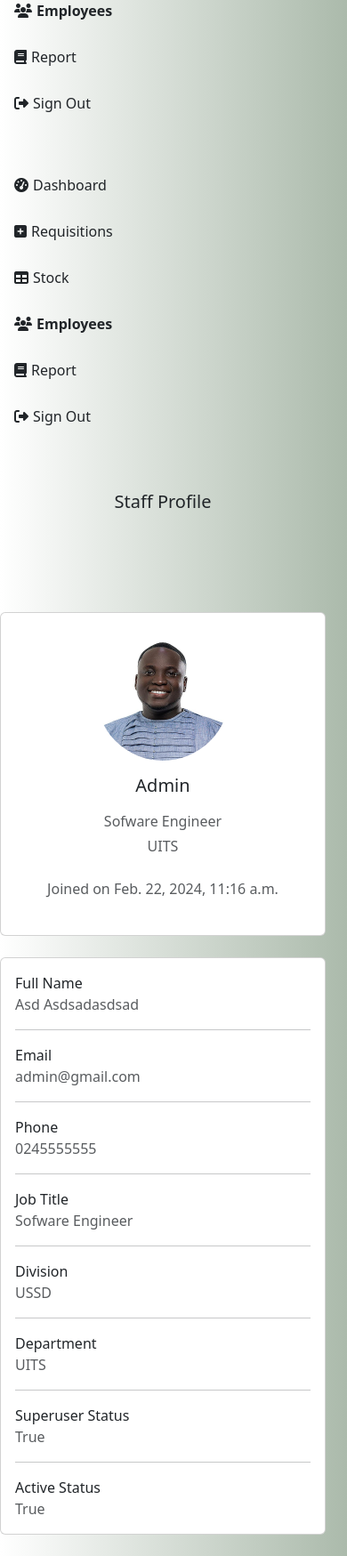
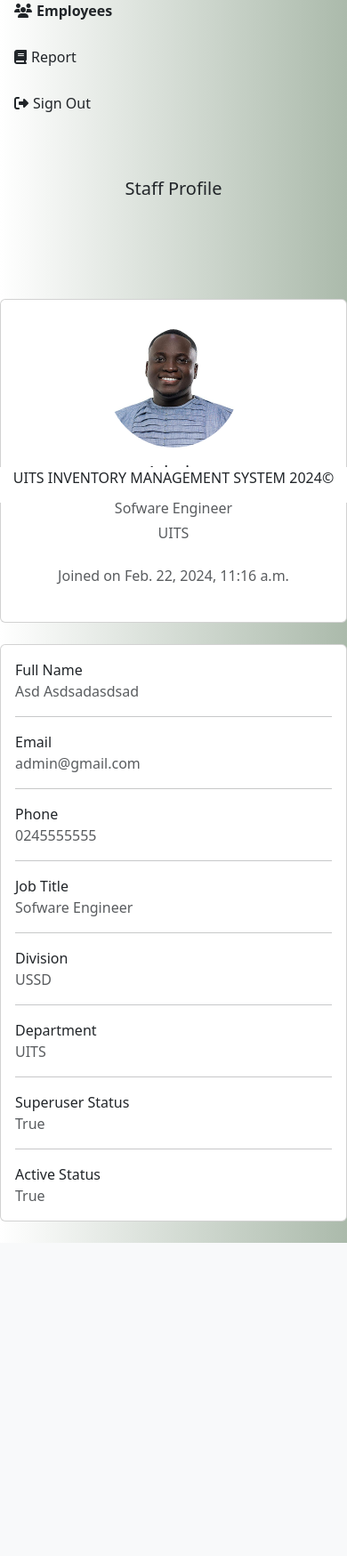
Before and after one commit to Magma4/ims-uits, a Django app: page /employees/detail/1/ in a window 390 px wide. Shown: the part 279-2028 px from the top of the page at 89% size. After the commit the page ends 1676 px from the top, so only its background shows below. Run offline with Django 5.2, Linux system fonts and the light colour scheme; a user stored in the database is signed in; data comes from the database, SQL or seed files in the repository; both versions use the stored data as it was after the commit; some libraries are stand-ins or nearby versions.

Commit message:
Project completed

```diff
--- a/ims/templates/dashboard/dashboard.html
+++ b/ims/templates/dashboard/dashboard.html
@@ -390,6 +390,20 @@ background: linear-gradient(to right, #ffffff, #abbaab); /* W3C, IE 10+/ Edge, F
                 {% endif %}
                 {% endblock %}
 
+                <div class="container-fluid" style="margin-bottom: 20rem;">
+                <div class="row">
+                    <div class="col-md-12">
+                        <footer class="fixed-bottom" style=" text-align: center; background: white">
+                            <p>UITS INVENTORY MANAGEMENT SYSTEM 2024&copy;</p>
+
+                        </footer>
+
+                    </div>
+
+                </div>
+
+            </div>
+
                 <script src="popper.min.js"></script>
                 <script src="https://code.jquery.com/jquery-3.2.1.slim.min.js"
                     integrity="sha384-KJ3o2DKtIkvYIK3UENzmM7KCkRr/rE9/Qpg6aAZGJwFDMVNA/GpGFF93hXpG5KkN"
--- a/ims/templates/dashboard/employees_detail.html
+++ b/ims/templates/dashboard/employees_detail.html
@@ -47,50 +47,7 @@
       </div>
   </div>
 
-<div class="row">
-  <div class="col-md-2">
-      <div class="card" style="width: 11rem;height: 92vh; border: none; border-radius: 0%;display: contents;">
-          <div class="card-body">
-              <div class="offcanvas-body">
-                  <ul class="navbar-nav justify-content-end flex-grow-1 ">
 
-                      <li class="nav-item" style="margin-top: 0.5rem;">
-                          <a class="nav-link " aria-current="page" href="{% url 'dashboard' %}"><i
-                                  class="fa fa-tachometer"
-                                  style="margin-right: 5px;margin-top: 1rem;"></i>Dashboard</a>
-                      </li>
-
-                      <li class="nav-item">
-                          <a class="nav-link" href="{% url 'requisition' %}"><i class="fa fa-plus-square"
-                                  style="margin-right: 5px;margin-top: 1rem;"></i>Requisitions</a>
-                      </li>
-
-                      <li class="nav-item">
-                          <a class="nav-link" href="{% url 'stock' %}"><i class="fa fa-table"
-                                  style="margin-right: 5px;margin-top: 1rem;"></i>Stock</a>
-                      </li>
-
-                      {% if user.is_authenticated and user.is_staff and user.is_superuser %}
-                      <li class="nav-item">
-                          <a class="nav-link active" href="{% url 'employees' %}"><i class="fa fa-users"
-                                  style="margin-right:5px;margin-top: 1rem;"></i>Employees</a>
-                      </li>
-                      <li class="nav-item">
-                          <a class="nav-link" href="{% url 'report' %}"><i class="fa fa-book"
-                                  style="margin-right: 5px;margin-top: 1rem;"></i>Report</a>
-                      </li>
-                      {% endif %}
-
-                      <li class="nav-item">
-                          <a class="nav-link" href="{% url 'user-logout' %}"><i class="fa fa-sign-out"
-                                  style="margin-right: 5px;margin-top: 1rem;"></i>Sign Out</a>
-                      </li>
-
-                  </ul>
-              </div>
-          </div>
-      </div>
-  </div>
 <div class="col-md-10" style="margin: 1rem auto 0 auto; display:block;">
   <div style="max-width: 83rem; min-height: 70vh;border-radius: 20px;background-color: opacity;">
     <div class="card-body">
```
Also changed, not shown: ims/db.sqlite3, ims/media/Profile_Images/WhatsApp_Image_2023-10-02_at_1.14.59_PM.jpeg (added).
